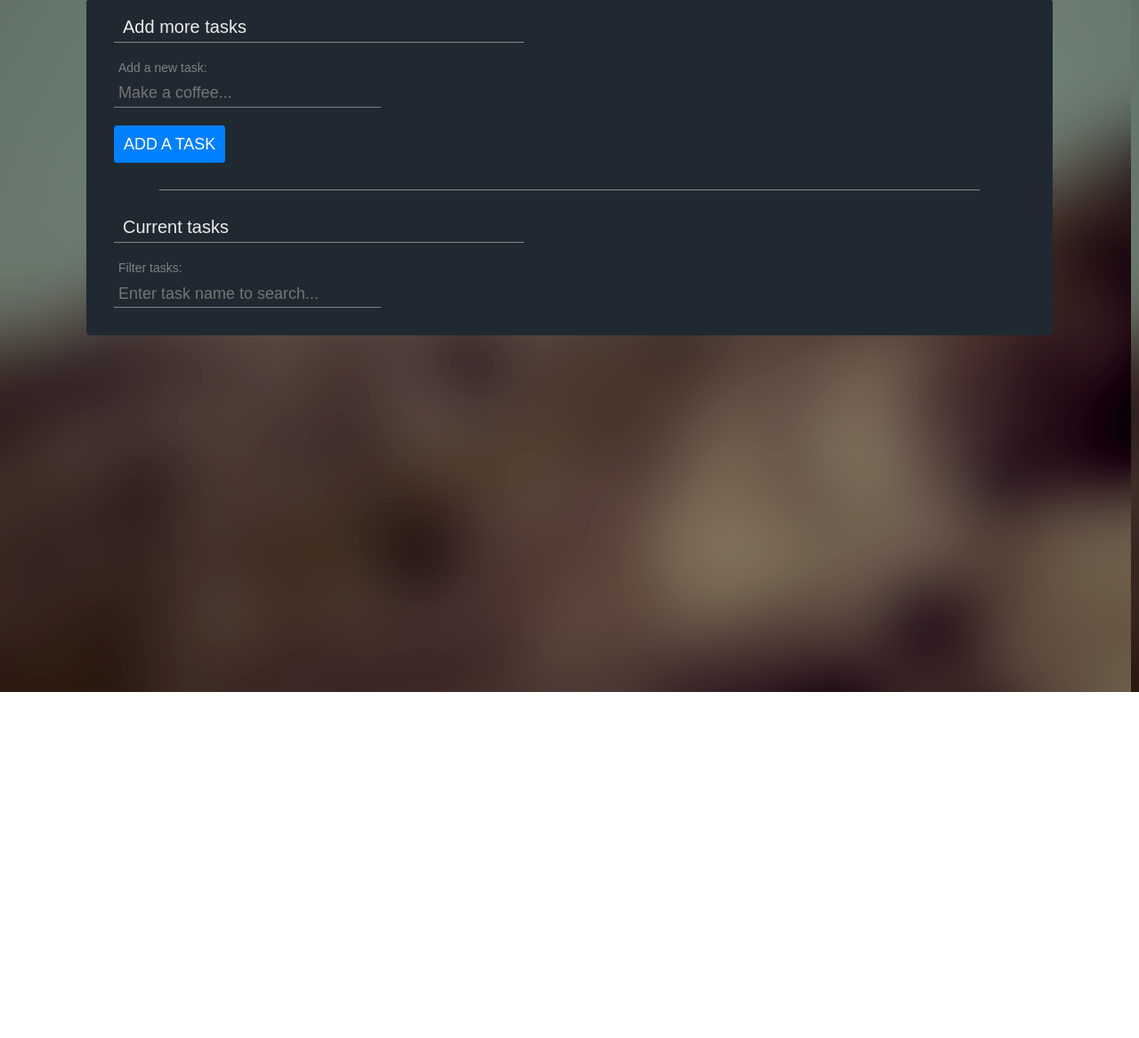
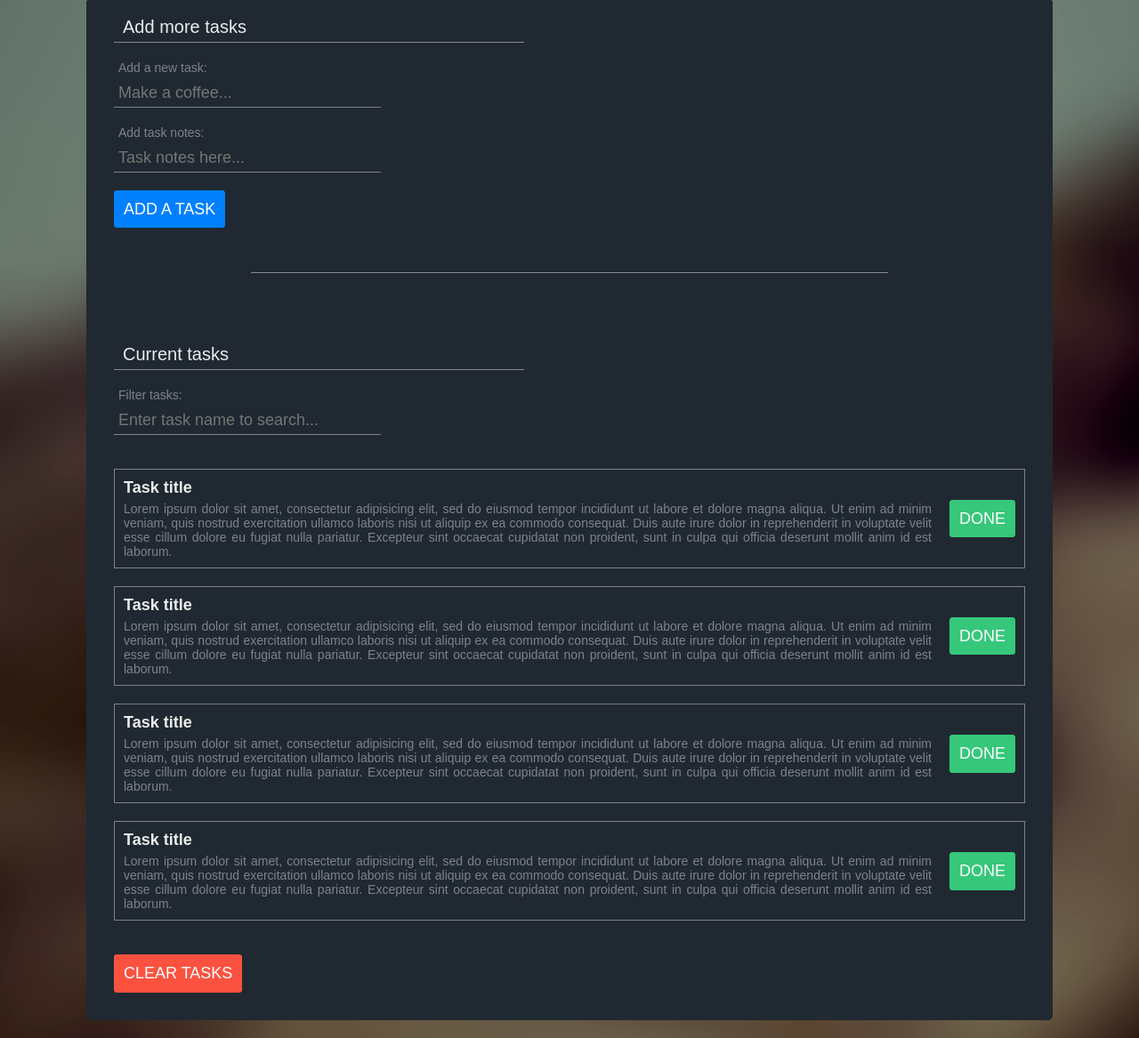
Before and after one commit to evgalp/taskList, a plain HTML site: page app/index.html in a window 1280 px wide. Shown: the part 22-1189 px from the top of the page at 89% size. Before the commit the page ends 800 px from the top, so only its background shows below. Drawn offline with Linux system fonts and the light colour scheme.

Commit message:
completed ui

```diff
--- a/app/css/main.css
+++ b/app/css/main.css
@@ -12,8 +12,9 @@ body{
   --ui-color-2: #0080ff;
   --ui-color-3: #fb5240;
 
-  --ui-color-1-hover: #36C7CD;
-
+  --ui-color-1-hover: #36C738;
+  --ui-color-2-hover: #2196f3;
+  --ui-color-3-hover: #b71c1c;
 
   --font-large: 20px;
   --font-regular: 18px;
@@ -25,27 +26,14 @@ body{
   font-size: var(--font-regular);
   color: var(--text-base);
 
-  /* background-color: var(--body-bg); */
   background-image: url('../img/bg.png');
+  background-size: cover;
 }
 
 a {
   color: var(--text-base);
   text-decoration: none;
 }
-
-.main-wrapper{
-  display: flex;
-  justify-content: center;
-}
-.taskboard{
-  display: flex;
-  flex-direction: column;
-  justify-content: center;
-  width: 80%;
-}
-.taskboard__title{}
-.taskboard__add-task-form{}
 
 .ui-title{
   font-size: var(--font-large);
@@ -70,11 +58,11 @@ a {
 
 .ui-separator{
   height: 1px;
-  width: 90%;
+  width: 70%;
   background-color: var(--text-light);
   opacity: 0.5;
-  margin: 10px auto;
-  margin-bottom: 20px;
+  margin: 30px auto;
+  margin-bottom: 70px;
 }
 
 .ui-panel{
@@ -122,8 +110,16 @@ a {
   transition: .3s ease;
 }
 .ui-button:hover{
-  background: var(--ui-color-1-hover);
-  border-color: var(--ui-color-1-hover);
+  background: var(--ui-color-2-hover);
+  border-color: var(--ui-color-2-hover);
+}
+.ui-button.ui-button--danger{
+  background-color: var(--ui-color-3);
+  border-color: var(--ui-color-3);
+}
+.ui-button.ui-button--danger:hover{
+  background-color: var(--ui-color-3-hover);
+  border-color: var(--ui-color-3-hover);
 }
 .margin-top-remove{
   margin-top: 0;
@@ -137,3 +133,50 @@ a {
 .margin-right-remove{
   margin-right: 0;
 }
+
+.main-wrapper{
+  display: flex;
+  justify-content: center;
+}
+.taskboard{
+  display: flex;
+  flex-direction: column;
+  justify-content: center;
+  width: 80%;
+}
+
+.taskboard__task-panel{
+  padding-left: 0;
+}
+.task-panel__task-item{
+  justify-content: space-between;
+  padding: 10px;
+  border: 1px solid var(--text-base);
+}
+
+.task-item__task-content{
+  display: flex;
+  flex-direction: column;
+  margin-right: 20px;
+}
+
+.task-item__delete-task-button{
+  background-color: var(--ui-color-1);
+  border-color: var(--ui-color-1);
+}
+
+.task-item__delete-task-button:hover{
+  background: var(--ui-color-1-hover);
+  border-color: var(--ui-color-1-hover);
+}
+
+.task-content__task-title{
+  padding-bottom: 5px;
+  font-weight: 700;
+  color: var(--text-light);
+}
+
+.task-content__task-notes{
+  font-size: var(--font-extra-small);
+  text-align: justify;
+}
--- a/app/index.html
+++ b/app/index.html
@@ -24,6 +24,12 @@
           </div>
         </div>
         <div class="ui-row">
+          <div class="ui-formgroup">
+            <label for="add-task-notes-input" class="ui-label">Add task notes:</label>
+            <input id="add-task-notes-input" class="ui-input" type="text" placeholder="Task notes here...">
+          </div>
+        </div>
+        <div class="ui-row">
           <a href="#" class="ui-button">Add a task</a>
         </div>
       </form>
@@ -40,6 +46,40 @@
         </div>
       </div>
 
+      <ul class="taskboard__task-panel">
+        <li class="ui-row task-panel__task-item">
+          <div class="task-item__task-content">
+            <span class="task-content__task-title">Task title</span>
+            <span class="task-content__task-notes">Lorem ipsum dolor sit amet, consectetur adipisicing elit, sed do eiusmod tempor incididunt ut labore et dolore magna aliqua. Ut enim ad minim veniam, quis nostrud exercitation ullamco laboris nisi ut aliquip ex ea commodo consequat. Duis aute irure dolor in reprehenderit in voluptate velit esse cillum dolore eu fugiat nulla pariatur. Excepteur sint occaecat cupidatat non proident, sunt in culpa qui officia deserunt mollit anim id est laborum.</span>
+          </div>
+          <a href="#" class="ui-button task-item__delete-task-button">done</a>
+        </li>
+        <li class="ui-row task-panel__task-item">
+          <div class="task-item__task-content">
+            <span class="task-content__task-title">Task title</span>
+            <span class="task-content__task-notes">Lorem ipsum dolor sit amet, consectetur adipisicing elit, sed do eiusmod tempor incididunt ut labore et dolore magna aliqua. Ut enim ad minim veniam, quis nostrud exercitation ullamco laboris nisi ut aliquip ex ea commodo consequat. Duis aute irure dolor in reprehenderit in voluptate velit esse cillum dolore eu fugiat nulla pariatur. Excepteur sint occaecat cupidatat non proident, sunt in culpa qui officia deserunt mollit anim id est laborum.</span>
+          </div>
+          <a href="#" class="ui-button task-item__delete-task-button">done</a>
+        </li>
+        <li class="ui-row task-panel__task-item">
+          <div class="task-item__task-content">
+            <span class="task-content__task-title">Task title</span>
+            <span class="task-content__task-notes">Lorem ipsum dolor sit amet, consectetur adipisicing elit, sed do eiusmod tempor incididunt ut labore et dolore magna aliqua. Ut enim ad minim veniam, quis nostrud exercitation ullamco laboris nisi ut aliquip ex ea commodo consequat. Duis aute irure dolor in reprehenderit in voluptate velit esse cillum dolore eu fugiat nulla pariatur. Excepteur sint occaecat cupidatat non proident, sunt in culpa qui officia deserunt mollit anim id est laborum.</span>
+          </div>
+          <a href="#" class="ui-button task-item__delete-task-button">done</a>
+        </li>
+        <li class="ui-row task-panel__task-item">
+          <div class="task-item__task-content">
+            <span class="task-content__task-title">Task title</span>
+            <span class="task-content__task-notes">Lorem ipsum dolor sit amet, consectetur adipisicing elit, sed do eiusmod tempor incididunt ut labore et dolore magna aliqua. Ut enim ad minim veniam, quis nostrud exercitation ullamco laboris nisi ut aliquip ex ea commodo consequat. Duis aute irure dolor in reprehenderit in voluptate velit esse cillum dolore eu fugiat nulla pariatur. Excepteur sint occaecat cupidatat non proident, sunt in culpa qui officia deserunt mollit anim id est laborum.</span>
+          </div>
+          <a href="#" class="ui-button task-item__delete-task-button">done</a>
+        </li>
+      </ul>
+
+    <div class="ui-row">
+      <a href="#" class="ui-button ui-button--danger clear-tasks">clear tasks</a>
+    </div>
 
     </div>
   </section>
```
